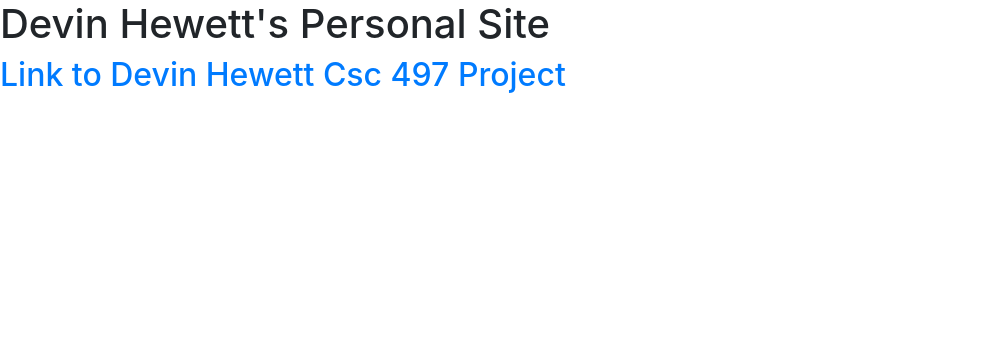
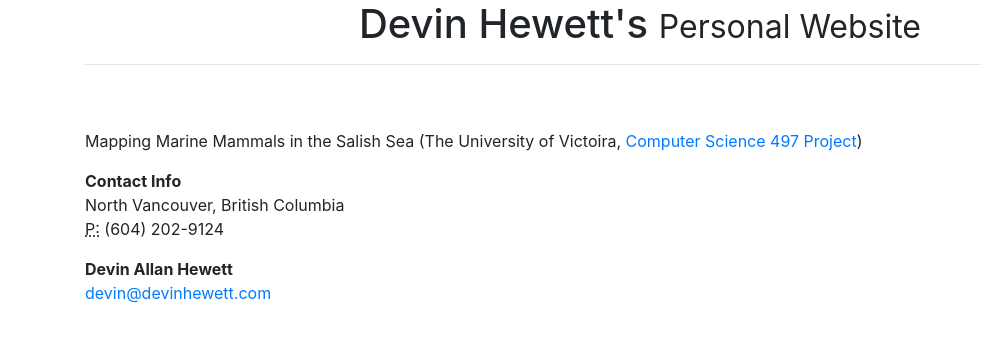
Before and after one commit to dahewett/websites, a plain HTML site: page personal_site/index.html in a window 1280 px wide. Shown: the whole page, without its empty margins (0-981 px from the left). Drawn offline with nearby package versions, Linux system fonts and the light colour scheme.

Commit message:
Added contact info

```diff
--- a/personal_site/index.html
+++ b/personal_site/index.html
@@ -3,7 +3,7 @@
   <head>
     <!-- Required meta tags -->
     <meta charset="utf-8">
-    <meta name="viewport" content="width=device-width, initial-scale=1, shrink-to-fit=no">
+    <meta name="viewport" content="width=device-width, initial-scale=1">
 
     <!-- Bootstrap CSS -->
     <link rel="stylesheet" href="https://stackpath.bootstrapcdn.com/bootstrap/4.5.2/css/bootstrap.min.css" integrity="sha384-JcKb8q3iqJ61gNV9KGb8thSsNjpSL0n8PARn9HuZOnIxN0hoP+VmmDGMN5t9UJ0Z" crossorigin="anonymous">
@@ -11,10 +11,36 @@
     <title>Devin Hewett</title>
   </head>
   <body>
+	<!-- Container class will take care of margin issues and allow it to be auto-responsive to adjusting sizes-->
+	<div class="container">
+		<h1 class="page-header"><center>Devin Hewett's <small>Personal Website</small> </center></h1>
+		<hr>
+	</div>
 
-    <h1>Devin Hewett's Personal Site <h1>
-	<!-- Link to marine mammal research project-->
-	<h2><a href="https://www.devinhewett.com/project">Link to Devin Hewett Csc 497 Project</a><h2>
+	<!-- Content here-->
+	<div class="container">
+		<br> </br>
+		<!-- Link to marine mammal research project-->
+		<p >Mapping Marine Mammals in the Salish Sea (The University of Victoira, <a href="https://www.devinhewett.com/project">Computer Science 497 Project</a>)</p>
+	</div>
+
+	<div class="container">
+	<div class="row">
+	<div class="col-md-4">
+		<address>
+		  <strong>Contact Info</strong><br>
+		  North Vancouver, British Columbia<br>
+		  <abbr title="Cell">P:</abbr> (604) 202-9124
+		</address>
+
+		<address>
+		  <strong>Devin Allan Hewett</strong><br>
+		  <a href="mailto:#">devin@devinhewett.com</a>
+		</address>
+		</div>
+		</div>
+		</div>
+
 
     <!-- Optional JavaScript -->
     <!-- jQuery first, then Popper.js, then Bootstrap JS -->
```
